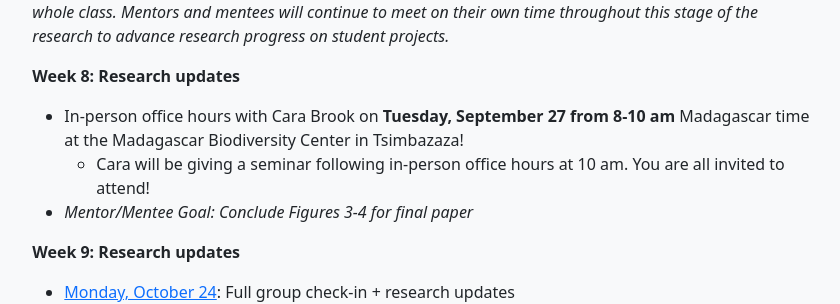
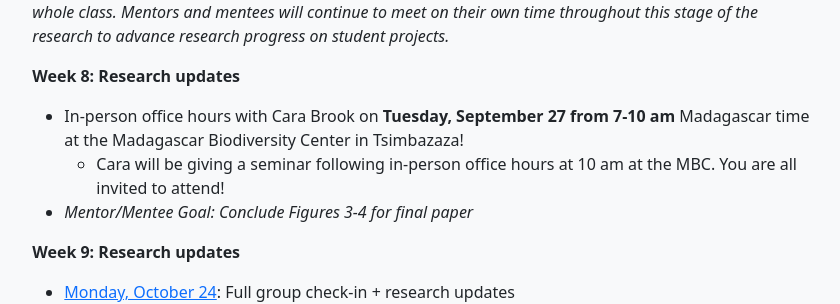
Before and after one commit to brooklabteam/coding4conservation, a Jekyll site: the page built from syllabus.md, in a window 1280 px wide and 900 px high, scrolled down 1637 px. Shown: the part 155-459 px from the top of the window, without its empty margins (213-1053 px from the left). Built offline with Jekyll 4.4.1, drawn with Linux system fonts in a browser that asks for light colours.

Commit message:
updated syllabus

```diff
--- a/syllabus.md
+++ b/syllabus.md
@@ -75,8 +75,9 @@
 *After courses conclude, we will move to once-a-month full group check-ins and research progress reports as a whole class. Mentors and mentees will continue to meet on their own time throughout this stage of the research to advance research progress on student projects.*
 
 **Week 8: Research updates**
-* In-person office hours with Cara Brook on **Tuesday, September 27 from 8-10 am** Madagascar time at the Madagascar Biodiversity Center in Tsimbazaza!
-  * Cara will be giving a seminar following in-person office hours at 10 am. You are all invited to attend!
+* In-person office hours with Cara Brook on **Tuesday, September 27 from 7-10 am** Madagascar time at the Madagascar Biodiversity Center in Tsimbazaza!
+  * Cara will be giving a seminar following in-person office hours at 10 am at the MBC. You are all invited to attend!
+
 * *Mentor/Mentee Goal: Conclude Figures 3-4 for final paper*
 
 **Week 9: Research updates**
```
